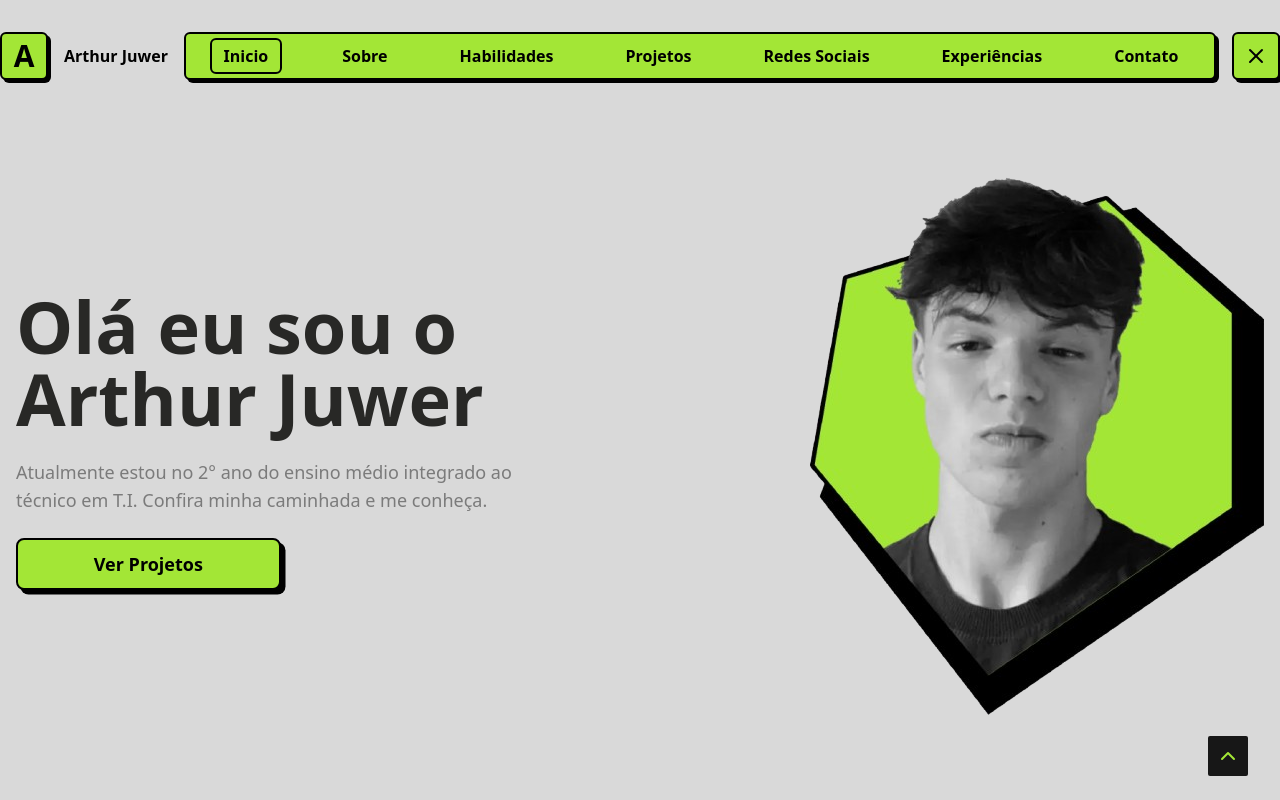
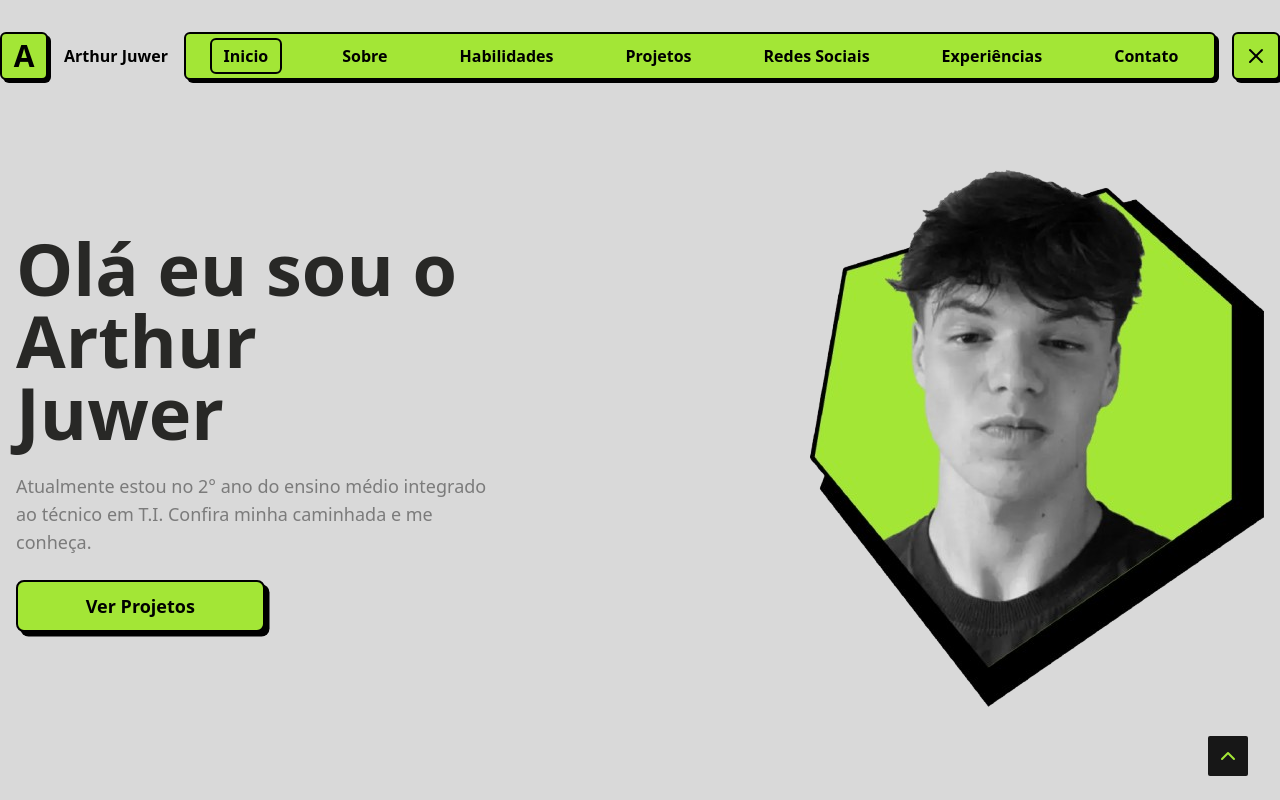
Before and after one commit to ArthurJuwer/portfolio-neobrutalism, a React (Vite) app: page / in a window 1280 px wide. Shown: the top 800 px of the page. Built offline with nearby package versions, Linux system fonts and the light colour scheme.

Commit message:
pequeno ajuste no padding da main

```diff
--- a/src/components/Main/Main.tsx
+++ b/src/components/Main/Main.tsx
@@ -3,7 +3,7 @@ import MainTitle from "./MainTitle"
 
 const Main = () => {
   return (
-    <div id="inicio" className="min-h-[80vh] lg:min-h-[90vh] flex lg:flex-row flex-col-reverse items-center h-full w-full p-4">
+    <div id="inicio" className="min-h-[85vh] gap-12 lg:min-h-[90vh] flex lg:flex-row flex-col-reverse items-center h-full w-full p-4 pb-8">
       <MainTitle />
       <MainImg />
     </div>
```
